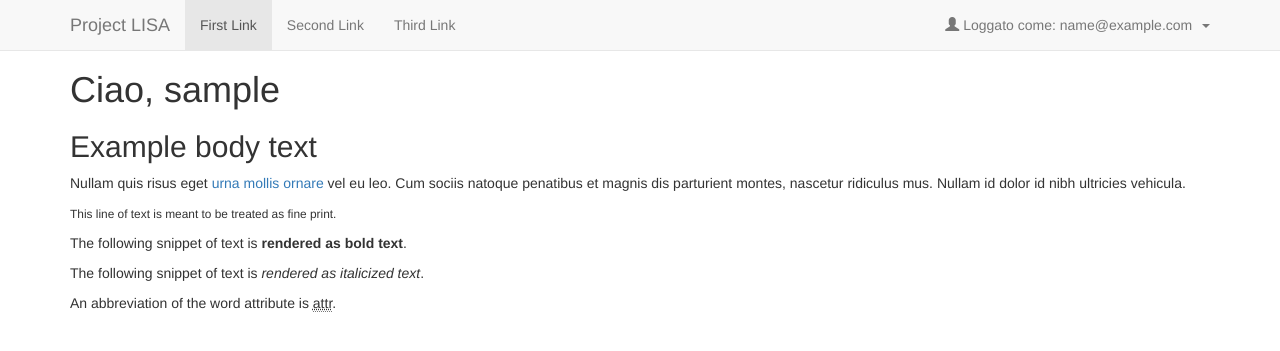
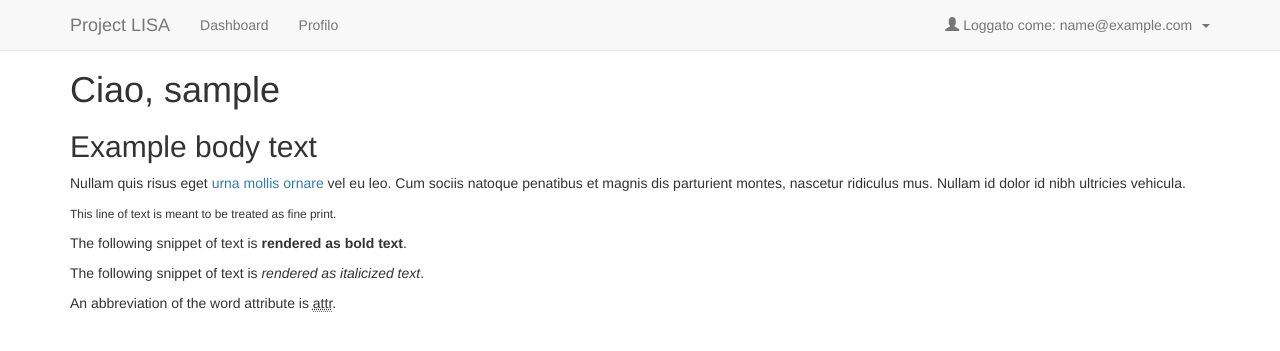
Before and after one commit to PointyNeedle/project_lisa, a PHP site: page / in a window 1280 px wide. Shown: the top 351 px of the page. Run offline with PHP 8.4, Linux system fonts and the light colour scheme; the visitor is signed in with stand-in values (Sample User, id 1).

Commit message:
Aggiunti links

```diff
--- a/website/public_html/index.php
+++ b/website/public_html/index.php
@@ -32,13 +32,12 @@ $userRow = mysqli_fetch_array($res, MYSQLI_ASSOC);
                 <span class="icon-bar"></span>
                 <span class="icon-bar"></span>
             </button>
-            <a class="navbar-brand" href="#">Project LISA</a>
+            <a class="navbar-brand" href="info.html">Project LISA</a>
         </div>
         <div id="navbar" class="navbar-collapse collapse">
             <ul class="nav navbar-nav">
-                <li class="active"><a href="#">First Link</a></li>
-                <li><a href="#">Second Link</a></li>
-                <li><a href="#">Third Link</a></li>
+                <li><a href=".">Dashboard</a></li>
+                <li><a href="userinfo.php">Profilo</a></li>
             </ul>
             <ul class="nav navbar-nav navbar-right">
 
```
